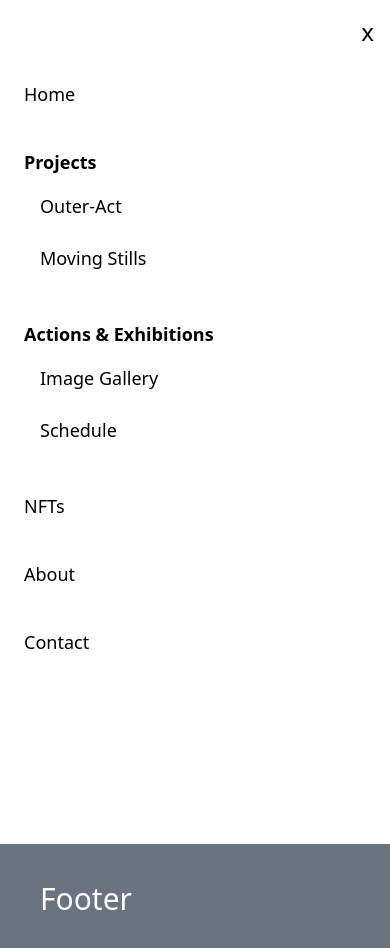
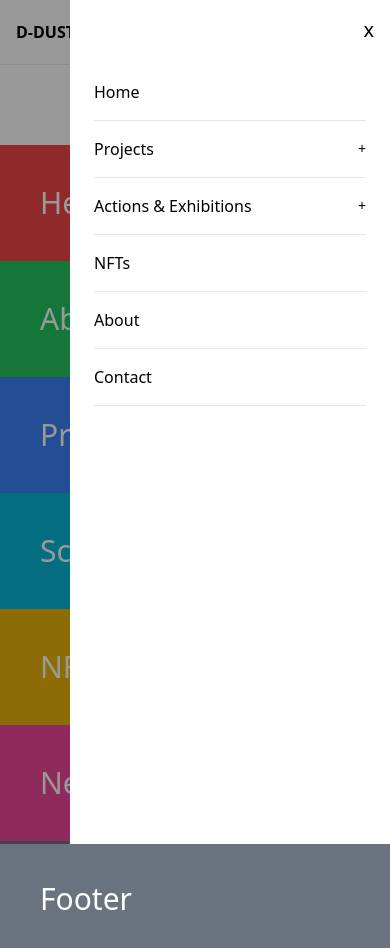
Before and after one commit to ddust-art/d_dust_art, a React (Vite) app: page / in a window 390 px wide. Both pictures are taken after a click on the button "Open menu". Shown: the top 948 px of the page. Built offline with nearby package versions, Linux system fonts and the light colour scheme.

Commit message:
Improved the MobileMenu's UX by adding a backdrop and organizing the elements in the panel. Children are revealed or hidden by clicking + or - buttons

```diff
--- a/package.json
+++ b/package.json
@@ -10,6 +10,8 @@
     "preview": "vite preview"
   },
   "dependencies": {
+    "framer-motion": "^12.29.2",
+    "lucide-react": "^0.563.0",
     "react": "^19.2.0",
     "react-dom": "^19.2.0",
     "react-router-dom": "^7.13.0"
--- a/src/components/navigation/MobileMenu.tsx
+++ b/src/components/navigation/MobileMenu.tsx
@@ -1,3 +1,4 @@
+import { useEffect, useState } from "react";
 import { NavLink } from "react-router-dom";
 import { navigation, type NavItem } from "@/data/navigation";
 
@@ -7,9 +8,52 @@ type MobileMenuProps = {
 };
 
 export function MobileMenu({ open, onClose }: MobileMenuProps) {
+  const [expanded, setExpanded] = useState<string | null>(null);
+
+  //Close on Esc
+  useEffect(() => {
+    const handler = (e: KeyboardEvent) => {
+      if (e.key === "Escape") onClose();
+    };
+    if (open) window.addEventListener("keydown", handler);
+    return () => {
+      window.removeEventListener("keydown", handler);
+    };
+  }, [open, onClose]);
+
   if (!open) return null;
 
+  const toggle = (label: string) => {
+    setExpanded(expanded === label ? null : label);
+  };
+
   const renderItem = (item: NavItem) => {
+    //Parent with children
+    if (item.children) {
+      const isOpen = expanded === item.label;
+
+      return (
+        <div key={item.label} className="border-b">
+          <button
+            onClick={() => {
+              toggle(item.label);
+            }}
+            className="flex w-full items-center justify-between py-4 text-left"
+            aria-expanded={isOpen}
+          >
+            <span>{item.label}</span>
+            <span className="text-sm">{isOpen ? "-" : "+"}</span>
+          </button>
+
+          {isOpen && (
+            <div className="pl-4 pb-3 space-y-3 text-sm">
+              {item.children.map(renderItem)}
+            </div>
+          )}
+        </div>
+      );
+    }
+
     //Anchor link
     if (item.anchor) {
       return (
@@ -17,7 +61,7 @@ export function MobileMenu({ open, onClose }: MobileMenuProps) {
           key={item.label}
           href={`/#${item.anchor}`}
           onClick={onClose}
-          className="block py-2"
+          className="block py-4 border-b"
         >
           {item.label}
         </a>
@@ -31,39 +75,36 @@ export function MobileMenu({ open, onClose }: MobileMenuProps) {
           key={item.label}
           to={item.to}
           onClick={onClose}
-          className="block py-2"
+          className="block py-4 border-b"
         >
           {item.label}
         </NavLink>
       );
     }
 
-    //Parent only (children)
-    return (
-      <div key={item.label} className="py-2">
-        <div className="font-semibold">{item.label}</div>
-        <div className="ml-4 mt-2 space-y-2">
-          {item.children?.map(renderItem)}
-        </div>
-      </div>
-    );
+    return null;
   };
 
   return (
-    <div className="fixed inset-0 bg-white z-50 p-6 overflow-y-auto">
-      {/* Backdrop click */}
+    <>
+      {/* Backdrop */}
+      <div className="fixed inset-0 z-40 bg-black/40" onClick={onClose} />
+
+      {/* Panel */}
+      <aside className="fixed inset-y-0 right-0 z-50 w-80 bg-white p-6 transform transition-transform duration-300 translate-x-0">
         <button
           onClick={onClose}
-        className="absolute top-4 right-4 text-2xl"
+          className="absolute top-4 right-4 text-xl"
           aria-label="Close menu"
         >
           x
         </button>
 
-      <nav className="mt-12 space-y-6 text-lg">
+        <nav className="mt-10 text-base">
           {/* we’ll inject navigation links later */}
           {navigation.map(renderItem)}
         </nav>
-    </div>
+      </aside>
+    </>
   );
 }
```
Also changed, not shown: src/components/navigation/NavLink.tsx (deleted), 1 other file (tests, documents, lock files or other folders). Lines whose indentation alone changed are shown as unchanged.
